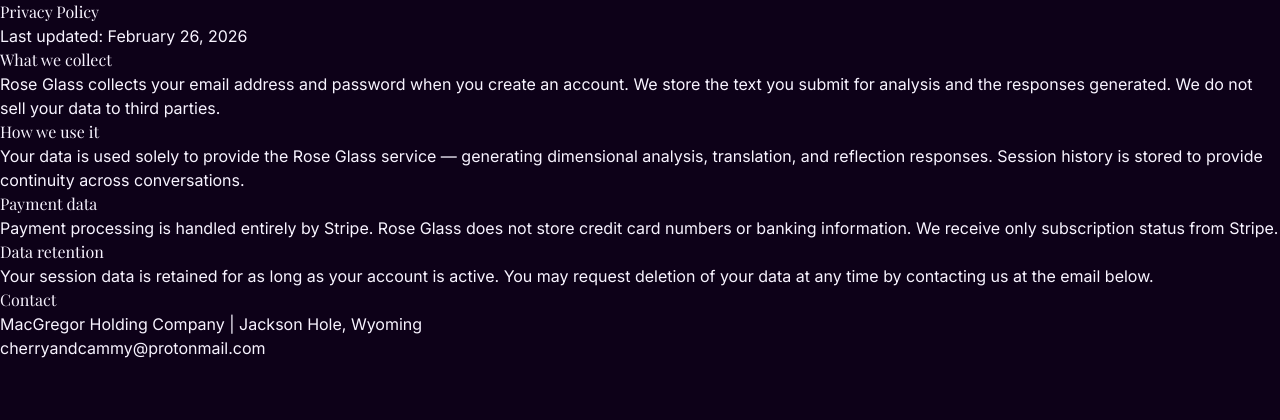
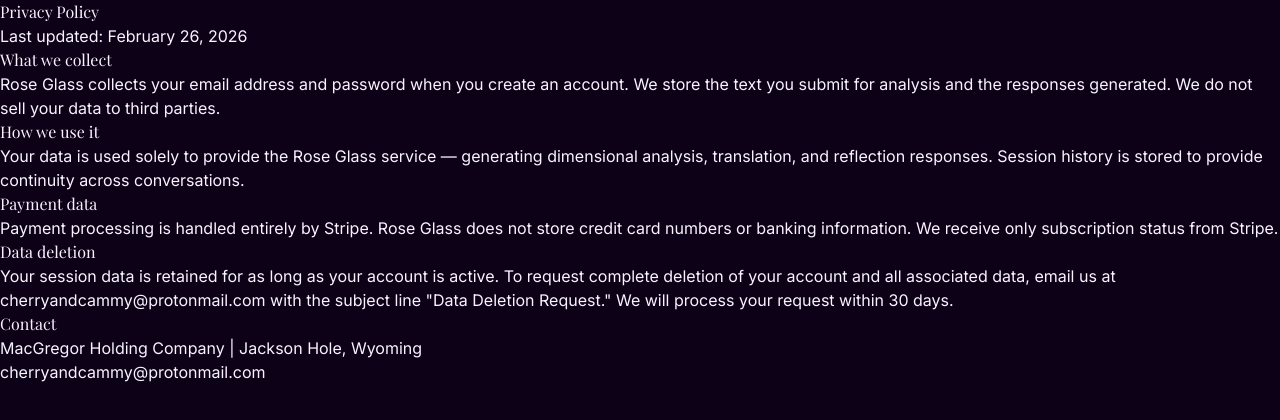
Before and after one commit to GreatPyreneseDad/rose-glass-claude, a React (Vite) app: page /privacy in a window 1280 px wide. Shown: the top 420 px of the page. Built offline with nearby package versions, Linux system fonts and the light colour scheme; no server answers.

Commit message:
fix: add data deletion section with anchor for Meta app requirements

```diff
--- a/src/pages/PrivacyPage.tsx
+++ b/src/pages/PrivacyPage.tsx
@@ -21,9 +21,9 @@
             <p>Payment processing is handled entirely by Stripe. Rose Glass does not store credit card numbers or banking information. We receive only subscription status from Stripe.</p>
           </section>
 
-          <section>
-            <h2 className="text-xl font-semibold text-white mb-3">Data retention</h2>
-            <p>Your session data is retained for as long as your account is active. You may request deletion of your data at any time by contacting us at the email below.</p>
+          <section id="data-deletion">
+            <h2 className="text-xl font-semibold text-white mb-3">Data deletion</h2>
+            <p>Your session data is retained for as long as your account is active. To request complete deletion of your account and all associated data, email us at <a href="mailto:cherryandcammy@protonmail.com" className="text-purple-400 hover:underline">cherryandcammy@protonmail.com</a> with the subject line "Data Deletion Request." We will process your request within 30 days.</p>
           </section>
 
           <section>
```
